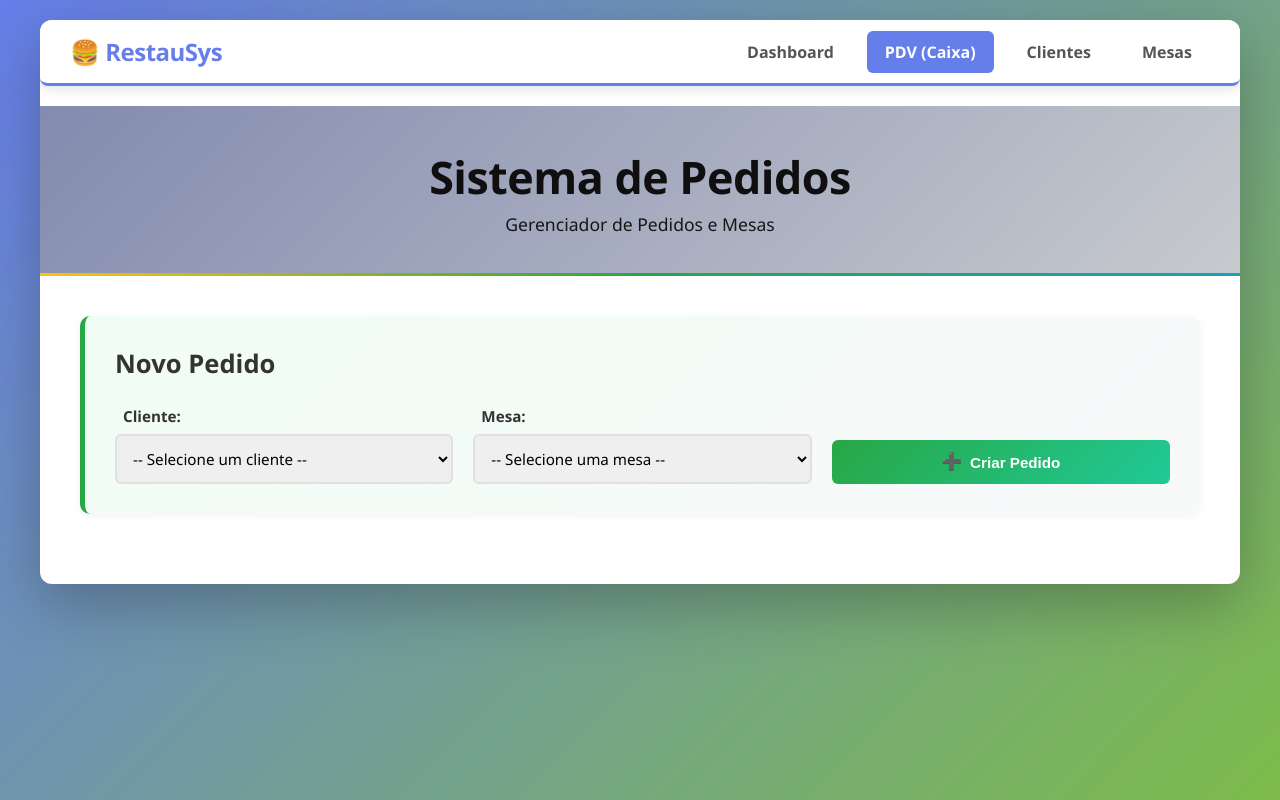
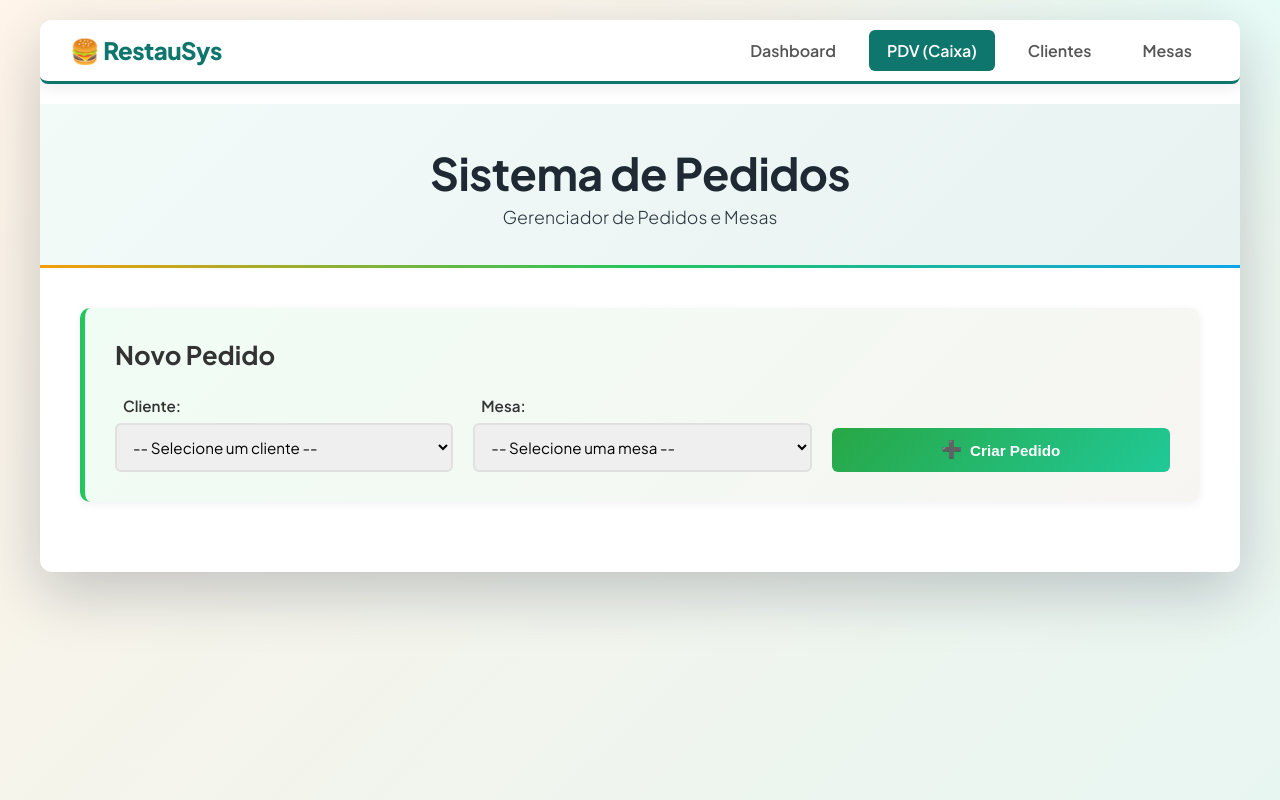
Before and after one commit to Breno-Guedes/Sistema-restaurante, a PHP site: page /pages/pedidos.php in a window 1280 px wide. Run offline with PHP 8.4, Linux system fonts and the light colour scheme; data comes from the database, SQL or seed files in the repository; both versions use the stored data as it was after the commit.

Commit message:
mudanças no front-end

```diff
--- a/css/style.css
+++ b/css/style.css
@@ -1,3 +1,22 @@
+@import url("https://fonts.googleapis.com/css2?family=Plus+Jakarta+Sans:wght@300;400;500;600;700;800&display=swap");
+
+:root {
+    --bg-start: #fef3e7;
+    --bg-end: #e8f6f2;
+    --surface: #ffffff;
+    --surface-muted: #f7f5f2;
+    --ink: #1f2933;
+    --muted: #6b7280;
+    --accent: #0f766e;
+    --accent-strong: #115e59;
+    --accent-soft: #e7f7f4;
+    --accent-2: #f59e0b;
+    --accent-3: #ef4444;
+    --accent-4: #0ea5e9;
+    --shadow-strong: 0 20px 60px rgba(15, 23, 42, 0.22);
+    --shadow-soft: 0 4px 16px rgba(15, 23, 42, 0.08);
+}
+
 * {
     margin: 0;
     padding: 0;
@@ -5,25 +24,27 @@
 }
 
 body {
-    font-family: 'Segoe UI', Tahoma, Geneva, Verdana, sans-serif;
-    background: linear-gradient(135deg, #667eea 0%, #7dbb4a 100%);
+    font-family: "Plus Jakarta Sans", "Noto Sans", sans-serif;
+    background: radial-gradient(1200px 600px at 10% -10%, #fff6ec 0%, transparent 60%),
+        radial-gradient(900px 500px at 100% 0%, #e7fbf6 0%, transparent 55%),
+        linear-gradient(135deg, var(--bg-start) 0%, var(--bg-end) 100%);
     min-height: 100vh;
     padding: 20px;
-    color: #333;
+    color: var(--ink);
 }
 
 .container {
     max-width: 1200px;
     margin: 0 auto;
-    background: white;
+    background: var(--surface);
     border-radius: 12px;
-    box-shadow: 0 20px 60px rgba(0, 0, 0, 0.25);
+    box-shadow: var(--shadow-strong);
     overflow: hidden;
 }
 
 header {
-    background: linear-gradient(135deg, #838baf 0%, #c7cace 100%);
-    color: rgb(15, 15, 15);
+    background: linear-gradient(135deg, #f2fbf8 0%, #e8f2f1 100%);
+    color: var(--ink);
     padding: 40px 30px;
     text-align: center;
     position: relative;
@@ -36,7 +57,7 @@ header::after {
     left: 0;
     right: 0;
     height: 3px;
-    background: linear-gradient(90deg, #ffc107, #28a745, #17a2b8);
+    background: linear-gradient(90deg, var(--accent-2), #22c55e, var(--accent-4));
 }
 
 .header-content h1 {
@@ -58,21 +79,21 @@ main {
 
 /* ============ NAVBAR ============ */
 .navbar {
-    background: white;
+    background: var(--surface);
     padding: 15px 30px;
     display: flex;
     justify-content: space-between;
     align-items: center;
-    box-shadow: 0 4px 12px rgba(0,0,0,0.1);
+    box-shadow: var(--shadow-soft);
     margin-bottom: 20px;
     border-radius: 8px;
-    border-bottom: 3px solid #667eea;
+    border-bottom: 3px solid var(--accent);
 }
 
 .nav-logo {
     font-size: 1.5em;
     font-weight: 800;
-    color: #667eea;
+    color: var(--accent);
     letter-spacing: -0.5px;
 }
 
@@ -92,12 +113,12 @@ main {
 }
 
 .nav-links a:hover {
-    background: #f0f4ff;
-    color: #667eea;
+    background: var(--accent-soft);
+    color: var(--accent);
 }
 
 .nav-links a.active {
-    background: #667eea;
+    background: var(--accent);
     color: white;
 }
 
@@ -154,15 +175,15 @@ main {
 .secao {
     margin-bottom: 30px;
     padding: 30px;
-    background: #f8f9fa;
+    background: var(--surface-muted);
     border-radius: 10px;
-    border-left: 5px solid #667eea;
-    box-shadow: 0 2px 8px rgba(0, 0, 0, 0.05);
+    border-left: 5px solid var(--accent);
+    box-shadow: 0 2px 10px rgba(15, 23, 42, 0.06);
     transition: box-shadow 0.3s;
 }
 
 .secao:hover {
-    box-shadow: 0 4px 16px rgba(102, 126, 234, 0.15);
+    box-shadow: 0 6px 18px rgba(15, 23, 42, 0.12);
 }
 
 .secao h2 {
@@ -175,18 +196,18 @@ main {
 }
 
 .secao-criar {
-    border-left-color: #28a745;
-    background: linear-gradient(135deg, #f0fdf4 0%, #f8f9fa 100%);
+    border-left-color: #22c55e;
+    background: linear-gradient(135deg, #f0fdf4 0%, var(--surface-muted) 100%);
 }
 
 .secao-resumo {
-    border-left-color: #17a2b8;
-    background: linear-gradient(135deg, #f0f7ff 0%, #f8f9fa 100%);
+    border-left-color: var(--accent-4);
+    background: linear-gradient(135deg, #f0f7ff 0%, var(--surface-muted) 100%);
 }
 
 .secao-adicionar {
-    border-left-color: #ffc107;
-    background: linear-gradient(135deg, #fffaf0 0%, #f8f9fa 100%);
+    border-left-color: var(--accent-2);
+    background: linear-gradient(135deg, #fff7ed 0%, var(--surface-muted) 100%);
 }
 
 .secao-itens {
--- a/index.php
+++ b/index.php
@@ -207,4 +207,9 @@ $mesas = query_all("SELECT * FROM mesas ORDER BY numero ASC");
         </main>
     </div>
 </body>
+<footer>
+    <div class="container" style="text-align: center; padding: 20px 0; color: #666; font-size: 0.9em; margin-top: 20px;">
+        &copy; <?=date("Y")?> Sistema RestauSys. Todos os direitos reservados.
+    </div>
+</footer>
 </html>
```
Also changed, not shown: other parts of css/style.css (+24 -24 lines), database/restaurante.db.
